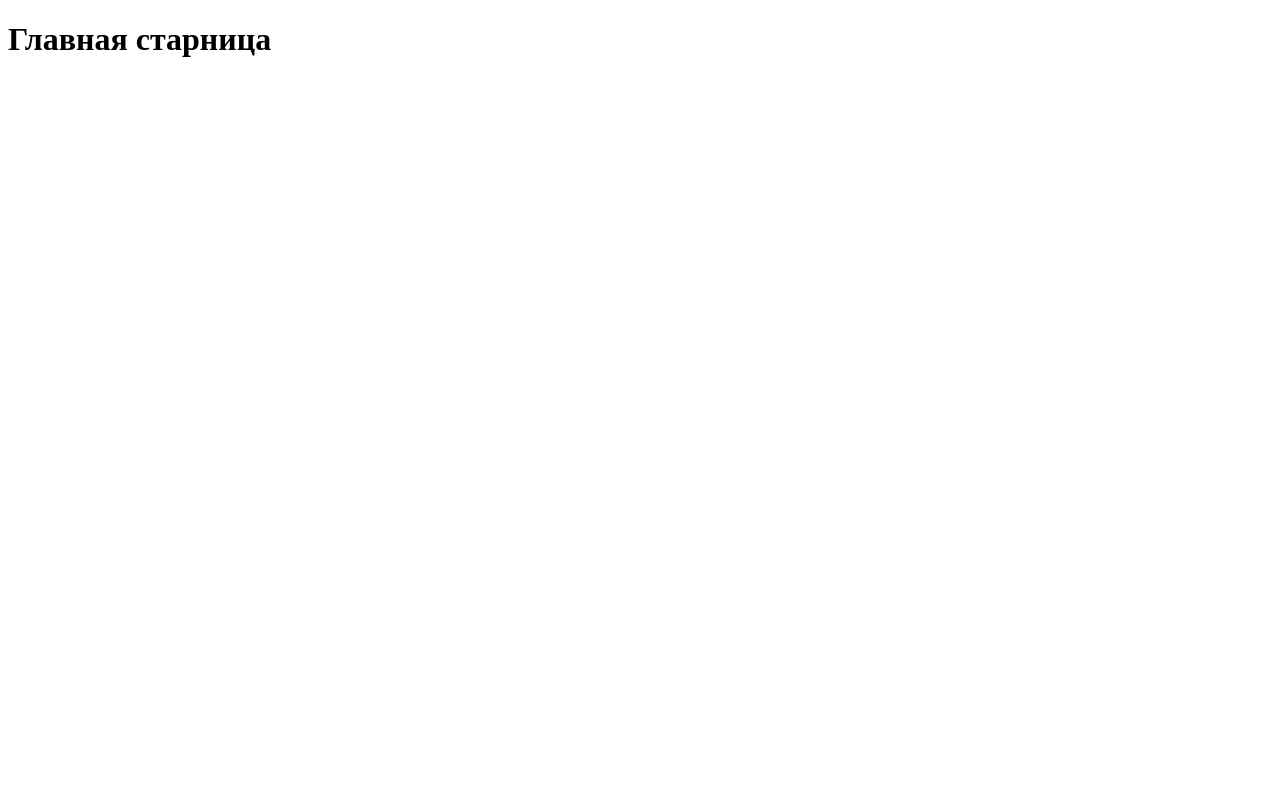
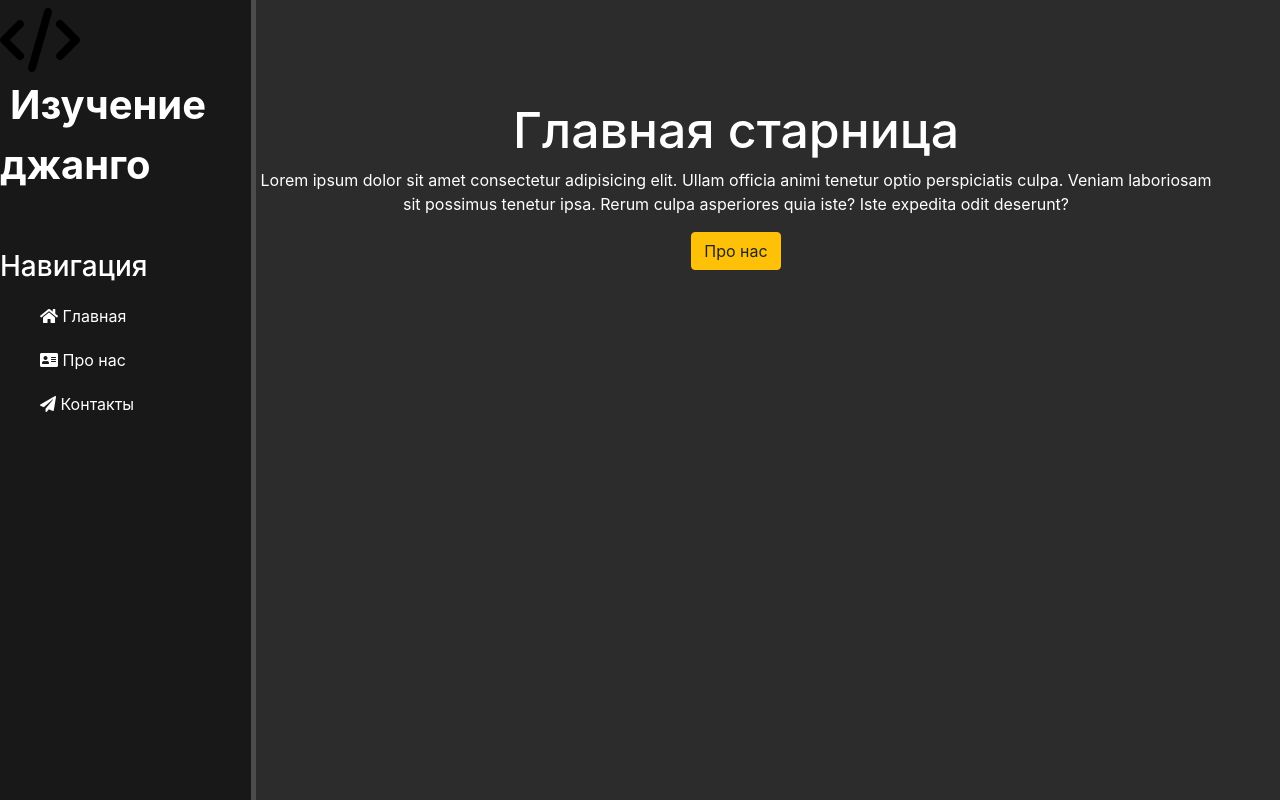
Before and after one commit to yarikprp/django-start, a Django app: page / in a window 1280 px wide. Before the commit the page is almost empty. Run offline with Django 5.2, Linux system fonts and the light colour scheme; some libraries are stand-ins or nearby versions.

Commit message:
Статические файлы. Добавление Bootstrap

```diff
--- a/config/settings.py
+++ b/config/settings.py
@@ -94,3 +94,7 @@ USE_TZ = True
 
 STATIC_URL = "static/"
 DEFAULT_AUTO_FIELD = "django.db.models.BigAutoField"
+
+STATICFILES_DIRS = [
+    BASE_DIR / "static",
+]
--- a/config/urls.py
+++ b/config/urls.py
@@ -1,7 +1,10 @@
 from django.contrib import admin
 from django.urls import path, include
+
+from django.conf import settings
+from django.conf.urls.static import static
 
 urlpatterns = [
     path("admin/", admin.site.urls),
     path("", include("main.urls")),
-]
+] + static(settings.STATIC_URL, document_root=settings.STATIC_ROOT)
--- /dev/null
+++ b/main/static/main/css/main.css
@@ -0,0 +1,65 @@
+body {
+    background: #2c2c2c;
+}
+
+aside {
+    float: left;
+    background: #181818;
+    width: 20%;
+    padding: 2,5%;
+    height: 100vh;
+    color: #fff;
+    border-right: 5px solid #4d4d4d;
+}
+
+aside img {
+    width: 80px;
+    float: left;
+}
+
+aside .logo {
+    font-size: 40px;
+    margin-left: 10px;
+    font-weight: bold;
+    position: relative;
+    top: -5px;
+}
+
+aside h3 {
+    margin-top: 50px;
+    font-size: 28px;
+}
+
+aside ul {
+    list-style: none;
+}
+
+aside ul li {
+    color: #fff;
+    display: block;
+    margin-top: 20px;
+    transition:  transform .6s ease;
+}
+
+aside ul li:hover, aside a:hover{
+    color: #eb5959;
+    text-decoration: none;
+    transform: scale(1.05);
+}
+
+main .features {
+    float: left;
+    color: #fff;
+    margin-top: 100px;
+    text-align: center;
+    width: 75%;
+}
+
+main .features h1 {
+    font-size: 50px;
+}
+
+main .features p1 {
+    max-width: 400px;
+    margin: 20px auto;
+}
--- a/main/templates/main/about.html
+++ b/main/templates/main/about.html
@@ -5,5 +5,9 @@
 {% endblock %}
 
 {% block content %}
-    <h1>Про нас</h1>
+    <div class="features">
+        <h1>Про нас</h1>
+        <p>Lorem ipsum dolor sit amet consectetur adipisicing elit. Ullam officia animi tenetur optio perspiciatis culpa. Veniam laboriosam sit possimus tenetur ipsa. Rerum culpa asperiores quia iste? Iste expedita odit deserunt?</p>
+        <button class="btn btn-danger">Нажми</button>
+    </div>
 {% endblock %}
--- a/main/templates/main/index.html
+++ b/main/templates/main/index.html
@@ -5,5 +5,9 @@
 {% endblock %}
 
 {% block content %}
-    <h1>Главная старница</h1>
+    <div class="features">
+        <h1>Главная старница</h1>
+        <p>Lorem ipsum dolor sit amet consectetur adipisicing elit. Ullam officia animi tenetur optio perspiciatis culpa. Veniam laboriosam sit possimus tenetur ipsa. Rerum culpa asperiores quia iste? Iste expedita odit deserunt?</p>
+        <button class="btn btn-warning">Про нас</button>
+    </div>
 {% endblock %}
--- a/main/templates/main/layout.html
+++ b/main/templates/main/layout.html
@@ -1,12 +1,29 @@
+{% load static %}
+
 <!DOCTYPE html>
 <html lang="en">
 <head>
     <meta charset="UTF-8">
     <meta name="viewport" content="width=device-width, initial-scale=1.0">
     <title>{% block title %}{% endblock %}</title>
+    <link rel="stylesheet" href="https://stackpath.bootstrapcdn.com/bootstrap/4.5.2/css/bootstrap.min.css">
+    <link rel="stylesheet" href="https://use.fontawesome.com/releases/v5.8.2/css/all.css">
+    <link rel="stylesheet" href="{% static  'main/css/main.css' %}">
 </head>
 <body>
-    {% block content %}
-    {% endblock %}
+    <aside>
+        <img src="{% static 'main/img/code.svg' %}" alt="Логотип">
+        <span class="logo">Изучение джанго</span>
+        <h3>Навигация</h3>
+        <ul>
+            <a href="{% url 'home' %}"><li> <i class="fas fa-home"></i> Главная</li></a>
+            <a href="{% url 'about' %}"><li><i class="fas fa-address-card"></i> Про нас</li></a>
+            <a href=""><li><i class="fas fa-paper-plane"></i> Контакты</li></a>
+        </ul>
+    </aside>
+    <main>
+        {% block content %}
+        {% endblock %}
+    </main>
 </body>
 </html>
--- a/main/urls.py
+++ b/main/urls.py
@@ -2,6 +2,6 @@ from django.urls import path
 from . import views
 
 urlpatterns = [
-    path("", views.index),
-    path("about", views.about)
+    path("", views.index, name="home"),
+    path("about", views.about, name="about")
 ]
```
Also changed, not shown: main/static/main/img/code.svg (added).
